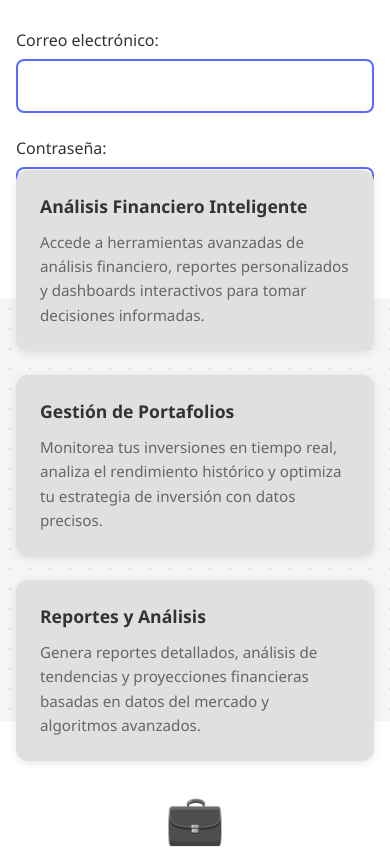
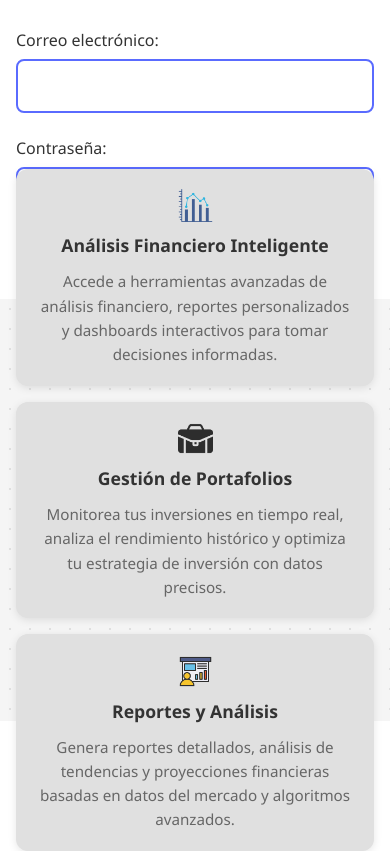
Before and after one commit to Acamacho2004/Analisis-Dashboard-Financiero, a website: page public/index.html in a window 390 px wide. Shown: the part 123-974 px from the top of the page. Drawn offline with Linux system fonts and the light colour scheme.

Commit message:
Actualización UI: diseño en login y pantalla de carga.

```diff
--- a/public/index.html
+++ b/public/index.html
@@ -42,21 +42,40 @@
         <div class="right-column">
             <div class="info-container">
                 <div class="info-box">
+                    <div class="info-content">
+                        <div class="info-icon">
+                            <img src="images/chart-icon.png" alt="Análisis" class="feature-icon">
+                        </div>
+                        <div class="info-text">
                             <h3>Análisis Financiero Inteligente</h3>
                             <p>Accede a herramientas avanzadas de análisis financiero, reportes personalizados y dashboards interactivos para tomar decisiones informadas.</p>
                         </div>
+                    </div>
+                </div>
 
                 <div class="info-box">
+                    <div class="info-content">
+                        <div class="info-icon">
+                            <img src="images/portfolio-icon.png" alt="Portafolios" class="feature-icon">
+                        </div>
+                        <div class="info-text">
                             <h3>Gestión de Portafolios</h3>
                             <p>Monitorea tus inversiones en tiempo real, analiza el rendimiento histórico y optimiza tu estrategia de inversión con datos precisos.</p>
                         </div>
+                    </div>
+                </div>
 
                 <div class="info-box">
+                    <div class="info-content">
+                        <div class="info-icon">
+                            <img src="images/report-icon.png" alt="Reportes" class="feature-icon">
+                        </div>
+                        <div class="info-text">
                             <h3>Reportes y Análisis</h3>
                             <p>Genera reportes detallados, análisis de tendencias y proyecciones financieras basadas en datos del mercado y algoritmos avanzados.</p>
                         </div>
-
-                <div class="finance-icon">💼</div>
+                    </div>
+                </div>
             </div>
         </div>
     </div>
--- a/public/styles.css
+++ b/public/styles.css
@@ -154,6 +154,7 @@ body {
     align-items: center;
     justify-content: center;
     padding: 2rem;
+    position: relative;
 }
 
 .info-container {
@@ -165,9 +166,11 @@ body {
 .info-box {
     background-color: #E0E0E0;
     border-radius: 12px;
-    padding: 1.5rem;
+    padding: 1.2rem;
+    box-shadow: 0 2px 8px rgba(0, 0, 0, 0.1);
+    position: static;
+    max-width: 100%;
     margin-bottom: 1.5rem;
-    box-shadow: 0 2px 8px rgba(0, 0, 0, 0.1);
 }
 
 .info-box:last-of-type {
@@ -187,12 +190,20 @@ body {
     font-size: 0.95rem;
 }
 
-.finance-icon {
+.decorative-image {
     position: absolute;
-    top: 2rem;
-    right: 2rem;
-    font-size: 3rem;
-    filter: grayscale(100%);
+    top: 6rem;
+    right: 1rem;
+    width: 120px;
+    height: 90px;
+    opacity: 0.6;
+    pointer-events: none;
+}
+
+.decorative-image img {
+    width: 100%;
+    height: 100%;
+    object-fit: contain;
 }
 
 /* Responsive */
@@ -227,9 +238,106 @@ body {
         font-size: 2rem;
     }
 
-    .finance-icon {
+    .info-box {
         position: static;
-        text-align: center;
-        margin-top: 1rem;
+        max-width: 100%;
+        margin-bottom: 1rem;
+    }
+
+    .decorative-image {
+        position: static;
+        width: 80px;
+        height: 60px;
+        margin: 1rem auto 0;
+        opacity: 0.5;
     }
 }
+
+/* Estilos para las imágenes en info-box */
+.info-content {
+    display: flex;
+    align-items: flex-start;
+    gap: 15px;
+}
+
+.info-icon {
+    flex-shrink: 0;
+    width: 40px;
+    height: 40px;
+    display: flex;
+    align-items: center;
+    justify-content: center;
+}
+
+.feature-icon {
+    width: 100%;
+    height: 100%;
+    object-fit: contain;
+    opacity: 0.8;
+    transition: opacity 0.3s ease;
+}
+
+.info-box:hover .feature-icon {
+    opacity: 1;
+}
+
+.info-text {
+    flex: 1;
+}
+
+.info-text h3 {
+    margin-top: 0;
+}
+
+/* Mejora la imagen decorativa existente */
+.decorative-image {
+    position: absolute;
+    top: 2rem;
+    right: 2rem;
+    width: 150px;
+    height: 120px;
+    opacity: 0.7;
+    pointer-events: none;
+    z-index: 1;
+}
+
+.decorative-image img {
+    width: 100%;
+    height: 100%;
+    object-fit: contain;
+    border-radius: 8px;
+    box-shadow: 0 4px 12px rgba(0, 0, 0, 0.1);
+}
+
+/* Actualización responsive */
+@media (max-width: 768px) {
+    .info-content {
+        flex-direction: column;
+        align-items: center;
+        text-align: center;
+        gap: 10px;
+    }
+
+    .info-icon {
+        width: 35px;
+        height: 35px;
+    }
+
+    .decorative-image {
+        position: static;
+        width: 100px;
+        height: 80px;
+        margin: 1rem auto 0;
+        opacity: 0.6;
+    }
+}
+
+/* Efecto hover para info-box */
+.info-box {
+    transition: transform 0.2s ease, box-shadow 0.2s ease;
+}
+
+.info-box:hover {
+    transform: translateY(-2px);
+    box-shadow: 0 4px 15px rgba(0, 0, 0, 0.15);
+}
```
Also changed, not shown: public/espera.html (+22 -2 lines), public/images/chart-icon.png (added), public/images/dashboard-mockup.png (added), public/images/market-icon.png (added), public/images/portfolio-icon.png (added), public/images/report-icon.png (added), public/images/risk-management-icon.png (added), public/images/technical-analysis-icon.png (added). Lines whose indentation alone changed are shown as unchanged.
